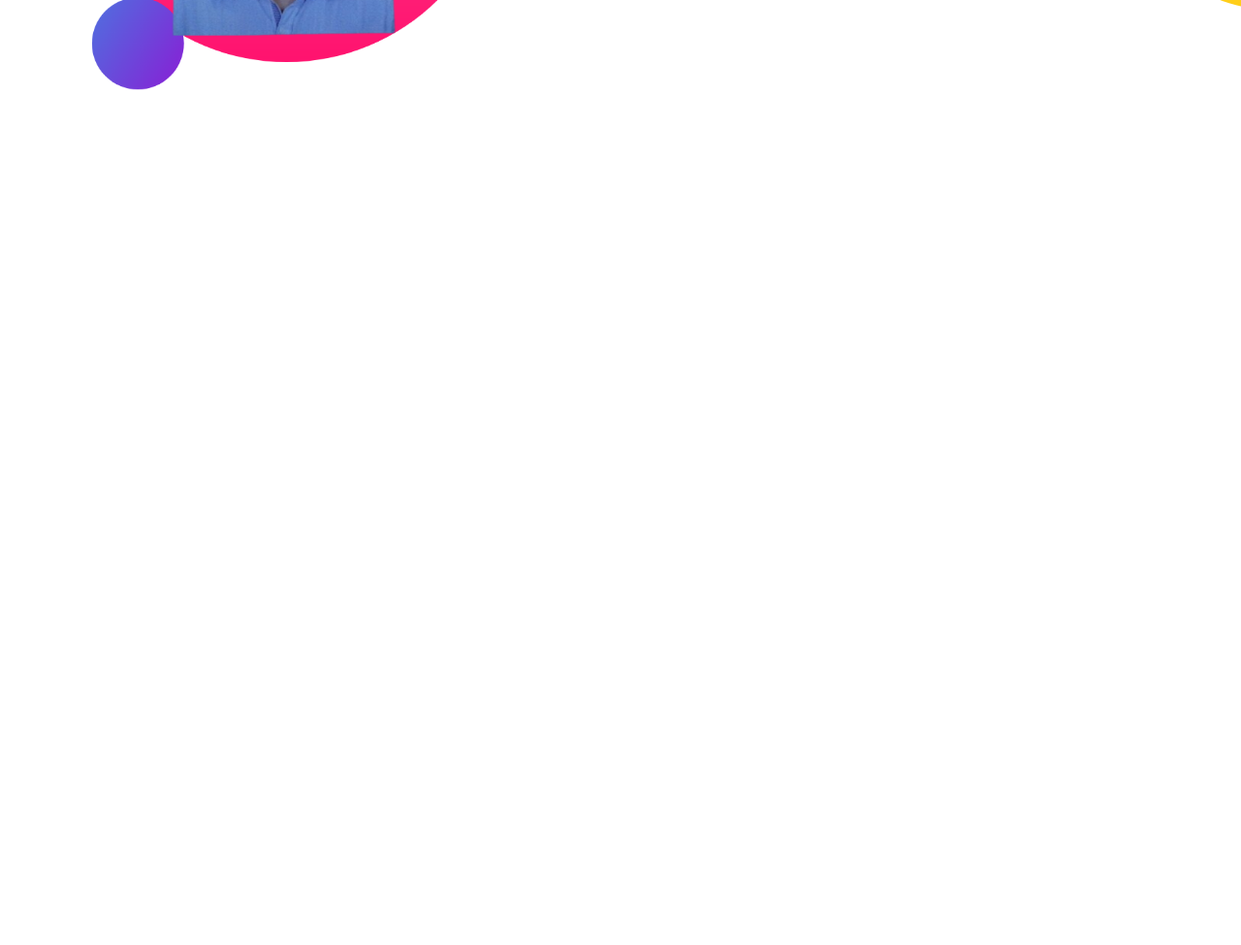
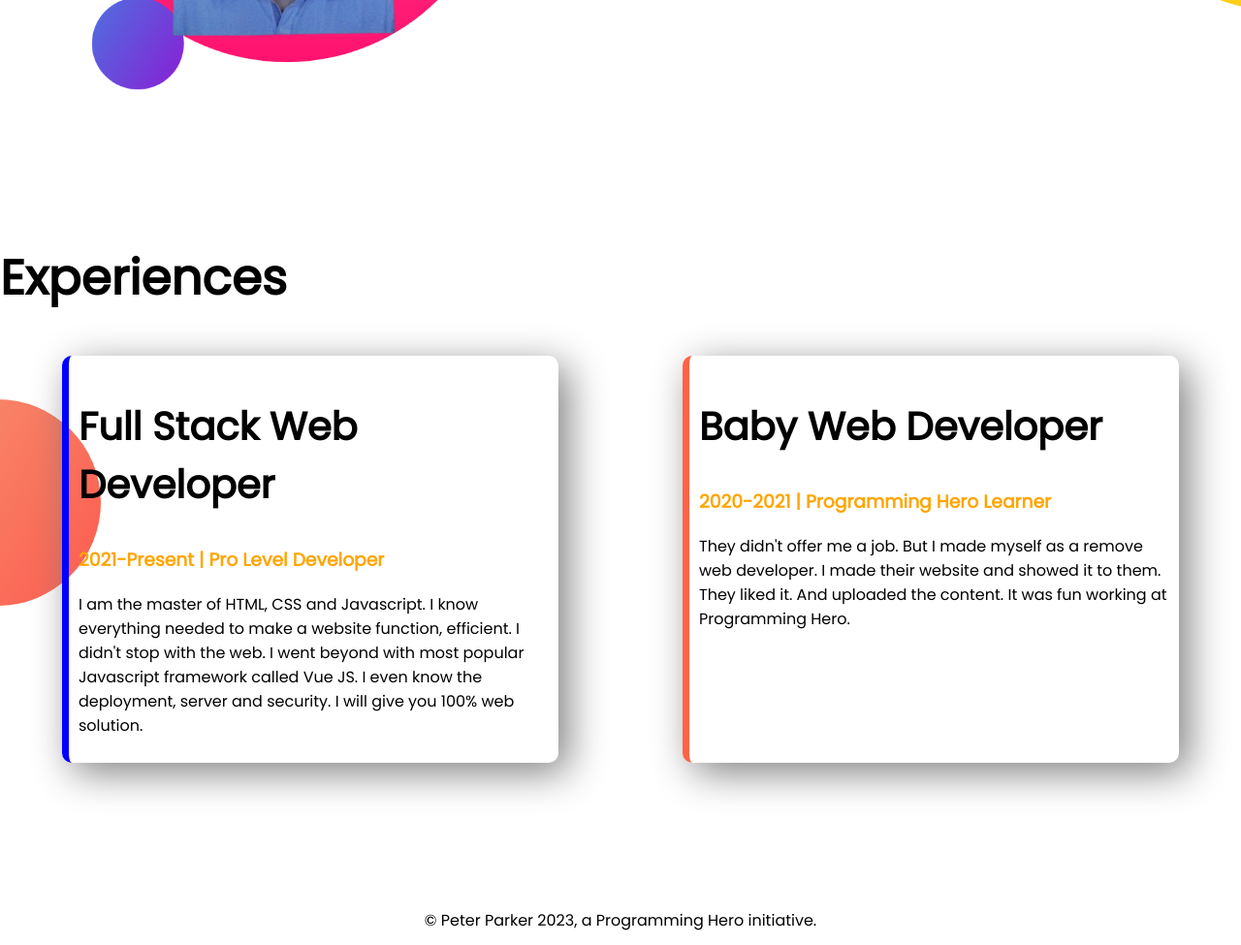
Before and after one commit to dhrubochaklader1/developer-portfolio, a plain HTML site: page index.html in a window 1280 px wide. Shown: the part 1067-2042 px from the top of the page at 97% size. Before the commit the page ends 1317 px from the top, so only its background shows below. Drawn offline with Linux system fonts and the light colour scheme.

Commit message:
ful project completed

```diff
--- a/index.html
+++ b/index.html
@@ -13,7 +13,7 @@
 </head>
 
 <body>
-    <section class="top-banner">
+    <section class="top-banner flexible-container">
         <div class="half-width">
             <h1>Welcome To</h1>
             <h1><span class="orange-color">Dhrubo Chaklader</span> World !</h1>
@@ -31,7 +31,7 @@
         </div>
     </section>
 
-    <section class="dream-big">
+    <section class="dream-big flexible-container">
         <div class="half-width">
             <img src="images/dhrubo2.png" alt="">
         </div>
@@ -44,6 +44,31 @@
                 target="_blank">Download Resume</a>
         </div>
     </section>
+
+    <section class="experience-area">
+        <h1>Experiences</h1>
+        <div class="flexible-container">
+            <div id="full-stack-developer" class="experience-item">
+                <h2>Full Stack Web Developer</h2>
+                <h3 class="orange-color">2021-Present | Pro Level Developer</h3>
+                <p>I am the master of HTML, CSS and Javascript. I know everything needed to make a website function,
+                    efficient. I didn't stop with the web. I went beyond with most popular Javascript framework called
+                    Vue
+                    JS. I even know the deployment, server and security. I will give you 100% web solution.</p>
+            </div>
+            <div id="baby-web-developer" class="experience-item">
+                <h2>Baby Web Developer</h2>
+                <h3 class="orange-color">2020-2021 | Programming Hero Learner</h3>
+                <p>They didn't offer me a job. But I made myself as a remove web developer. I made their website and
+                    showed
+                    it to them. They liked it. And uploaded the content. It was fun working at Programming Hero.</p>
+            </div>
+        </div>
+    </section>
 </body>
 
+<footer>
+    <p>© Peter Parker 2023, a Programming Hero initiative.</p>
+</footer>
+
 </html>
--- a/style.css
+++ b/style.css
@@ -7,11 +7,15 @@ h1 {
     font-size: 50px;
 }
 
+h2 {
+    font-size: 40px;
+}
+
 .orange-color {
     color: orange;
 }
 
-section {
+.flexible-container {
     display: flex;
     margin-bottom: 150px;
 }
@@ -44,3 +48,31 @@ section {
     background-repeat: no-repeat;
     background-position: right;
 }
+
+.experience-item {
+    width: 40%;
+    margin-left: 5%;
+    margin-right: 5%;
+    padding: 10px;
+    border-radius: 10px;
+    box-shadow: 10px 10px 40px gray;
+}
+
+.experience-area {
+    background-image: url(images/exp-bg.png);
+    background-repeat: no-repeat;
+    background-position: left;
+}
+
+#full-stack-developer {
+    border-left: 7px solid blue;
+}
+
+#baby-web-developer {
+    border-left: 7px solid tomato;
+}
+
+footer p {
+    text-align: center;
+    margin-bottom: 1%;
+}
```
